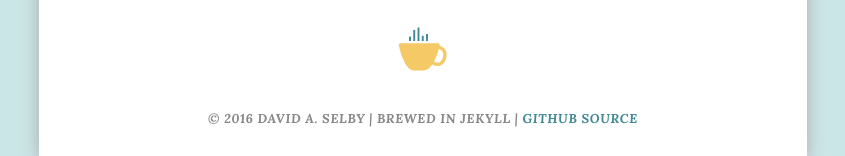
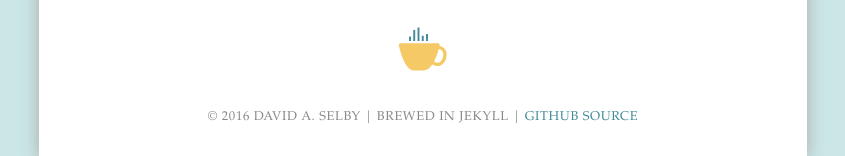
Before and after one commit to Selbosh/old-jekyll, a Jekyll site: the page built from index.html, in a window 1280 px wide. Shown: the part 3607-3763 px from the top of the page, without its empty margins (217-1062 px from the left). Built offline with Jekyll 4.4.1, drawn with Linux system fonts in a browser that asks for light colours; some web fonts are replaced.

Commit message:
Change footer font to match body text

```diff
--- a/_sass/_typography.scss
+++ b/_sass/_typography.scss
@@ -110,7 +110,7 @@ article footer {
 footer#footer {
   color: $colour-meta;
   text-transform: uppercase;
-  font: normal 0.8rem $face-headings;
+  font: normal 0.8rem $face-body;
   letter-spacing: 0.05em;
 }
 
```
